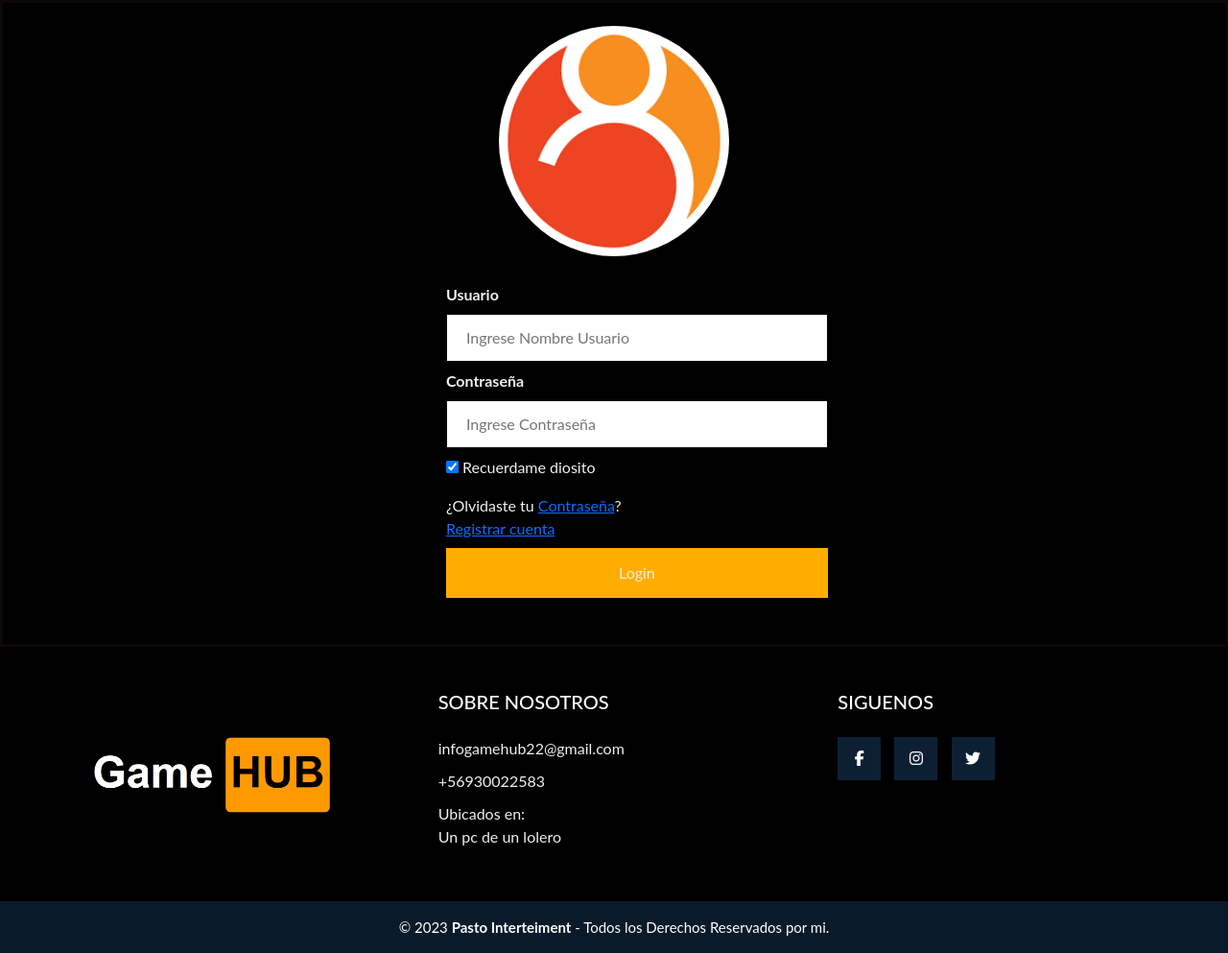
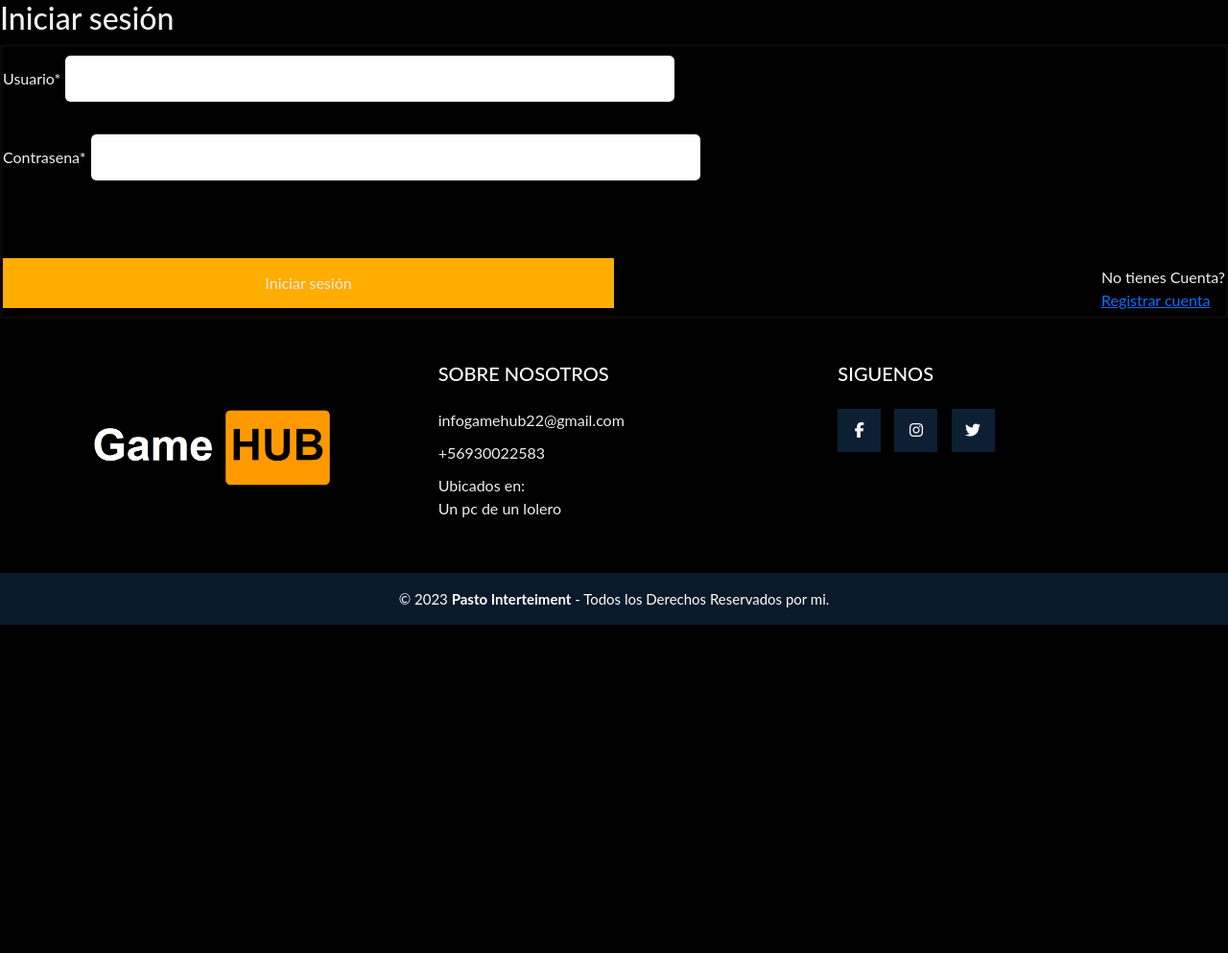
Before and after one commit to Carlosmr1/Carlos--Martin--Cesar-010D, a Django app: page /cuenta/ in a window 1280 px wide. Shown: the part 206-1199 px from the top of the page at 96% size. After the commit the page ends 857 px from the top, so only its background shows below. Run offline with Django 4.2, Linux system fonts and the light colour scheme; some libraries are stand-ins or nearby versions.

Commit message:
arreglo git
diosito ayudame

```diff
--- a/Proyecto/web/forms.py
+++ b/Proyecto/web/forms.py
@@ -3,6 +3,9 @@ from .models import  User
 from django.core.validators import EmailValidator
 from django.contrib.auth.hashers import make_password
 from django.core.exceptions import ValidationError
+from django.contrib.auth.hashers import check_password
+
+
 
 class UserForm(forms.ModelForm):
     contrasena = forms.CharField(widget=forms.PasswordInput(render_value=False))
@@ -34,3 +37,25 @@ class UserForm(forms.ModelForm):
         email_validator = EmailValidator(message='El correo electrónico no es válido.')
         email_validator(correo)
         return correo
+
+
+class LoginForm(forms.Form):
+    usuario = forms.CharField(max_length=100)
+    contrasena = forms.CharField(widget=forms.PasswordInput)
+
+    def clean(self):
+        cleaned_data = super().clean()
+        usuario = cleaned_data.get('usuario')
+        contrasena = cleaned_data.get('contrasena')
+
+        if usuario and contrasena:
+            try:
+                user = User.objects.get(usuario=usuario)
+                if not check_password(contrasena, user.contrasena):
+                    raise forms.ValidationError('Credenciales inválidas')
+            except User.DoesNotExist:
+                raise forms.ValidationError('Credenciales inválidas')
+        else:
+            raise forms.ValidationError('Debe llenar los campos')
+
+        return cleaned_data
--- a/Proyecto/web/templates/registro/cuenta.html
+++ b/Proyecto/web/templates/registro/cuenta.html
@@ -1,61 +1,21 @@
 {% extends 'web/base.html' %}
-
+{% load crispy_forms_tags %}
+{% load crispy_forms_filters %}
 {%block contenido%}
 
-    <!--loggin textfields-->
-    <div>
-    <fieldset>
-      <form action="index.html" method="post">
-        <div class="imgcontenedor">
-          <img src="img/User.png" alt="Avatar" class="avatar" />
-        </div>
 
-        <div class="contenedor">
-          <label for="uname"><b>Usuario</b></label>
-          <br />
-          <input
-            type="text"
-            placeholder="Ingrese Nombre Usuario"
-            name="uname"
-            required
-          />
-          <br />
-          <label for="psw"><b>Contraseña</b></label>
-          <br />
-          <input
-            type="password"
-            placeholder="Ingrese Contraseña"
-            name="psw"
-            required
-          />
-
-          <br />
-          <label>
-            <input
-              type="checkbox"
-              checked="checked"
-              name="remember"
-              id="checksitos"
-            />
-            Recuerdame diosito
-            <br />
-            <span class="psw" id="checksitos"
-              >¿Olvidaste tu <a href="pwreset.html">Contraseña</a>? <br> <a href="../newCuenta">Registrar cuenta </a></span
-            >
-          </label>
-          <br />
-          <div>
-            <a href="index.html">
-            <button type="submit" >Login</button>
-            </a>
-        </div>
-            <br>
-      <div>
-
-
-      </form>
-
-    </fieldset>
-
-    </div>
-    {%endblock%}
+<h2>Iniciar sesión</h2>
+<form method="post">
+  {% csrf_token %}
+  {{ form | crispy }}
+  <br>
+  <span class="psw" id="checksitos">
+   <br>
+   No tienes Cuenta?
+   <br>
+   <a href="../newCuenta">Registrar cuenta </a>
+  </span>
+  <br>
+    <button type="submit">Iniciar sesión</button>
+</form>
+{%endblock%}
--- a/Proyecto/web/urls.py
+++ b/Proyecto/web/urls.py
@@ -7,7 +7,7 @@ urlpatterns = [
     path('juegos/', views.juegos, name='juegos'),
     path('juegosMesa/', views.tableGames, name='juegosMesa'),
     path('cuenta/', views.cuenta, name='cuenta'),
-    # path('newCuenta/', views.newCuenta, name='newCuenta'),
+    path('newCuenta/', views.newCuenta, name='newCuenta'),
     path('nosotros/', views.nosotros, name='nosotros'),
     path('newCuenta/',registro.as_view(), name='newCuenta'),
     path('agregarT/<str:producto_nombre>', agregar_producto, name='add'),
--- a/Proyecto/web/views.py
+++ b/Proyecto/web/views.py
@@ -6,6 +6,10 @@ from django.utils import timezone
 from django.views.generic import View
 from django.contrib.auth.forms import UserCreationForm
 from django.contrib.auth import login
+from django.shortcuts import render, redirect
+from .forms import UserForm, LoginForm
+from django.contrib.auth.hashers import make_password
+from django.contrib import messages
 
 # Create your views here.
 
@@ -69,10 +73,44 @@ def limpiar_carrito(request):
     return redirect('../')
 
 def cuenta(request):
-    return render(request,'registro/cuenta.html',{})
+    if request.method == 'POST':
+        form = LoginForm(request.POST)
+        if form.is_valid():
+            usuario = form.cleaned_data['usuario']
+            contrasena = form.cleaned_data['contrasena']
+            user = authenticate(request, username=usuario, password=contrasena)
+            if user is not None:
+                login(request, user)
+                return redirect('../')  #lo manda al inicio
+            else:
+                form.add_error(None, 'Credenciales inválidas')
+    else:
+        form = LoginForm()
+    return render(request, 'registro/cuenta.html', {'form': form})
 
-# def newCuenta(request):
-#     return render(request, 'web/newUser.html',{})
+def newCuenta(request):
+    if request.method == 'POST':
+        form = UserForm(data=request.POST)
+        if form.is_valid():
+            usuario = form.cleaned_data['usuario']
+            correo = form.cleaned_data['correo']
+            contrasena = form.cleaned_data['contrasena']
+            confirmar_contrasena = form.cleaned_data['confirmar_contrasena']
+
+            if contrasena == confirmar_contrasena:
+
+                contrasena_segura = make_password(contrasena)
+
+
+                user = User(usuario=usuario, correo=correo, contrasena=contrasena_segura)
+                user.save()
+
+
+                return redirect('../')
+    else:
+        form = UserForm()
+
+    return render(request, 'registro/newUser.html', {'form': form})
 
 def nosotros(request):
     return render(request,'web/nosotros.html',{})
```
Also changed, not shown: Proyecto/requirements.txt (+11 -3 lines), Proyecto/db.sqlite3.
